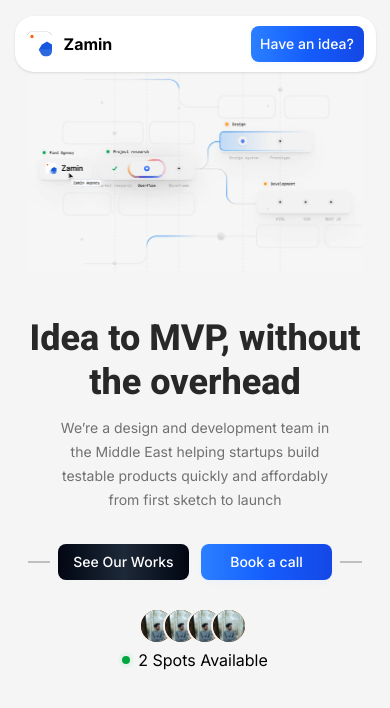
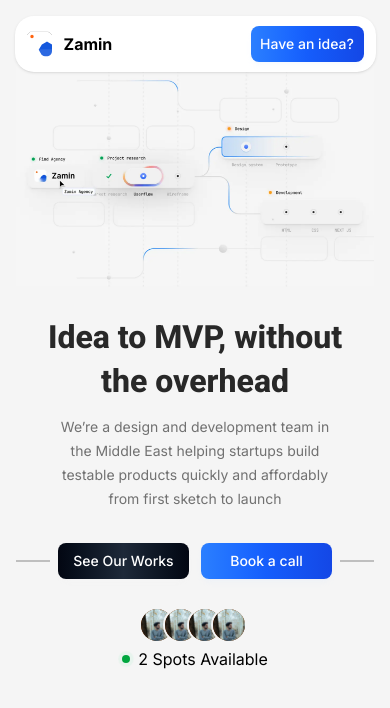
Before and after one commit to parsa-farshah/zamin2, a Next.js app: page / in a window 390 px wide. Shown: the top 708 px of the page. Built offline with nearby package versions, Linux system fonts and the light colour scheme.

Commit message:
spacing meeting 4

```diff
--- a/app/components/Header.tsx
+++ b/app/components/Header.tsx
@@ -20,7 +20,7 @@ function Header() {
         />
       </div>
       <div className="pt-1">
-        <h1 className="text-center font-roboto text-[#282828] pt-10 sm:pt-0 text-[36px] sm:text-[42px] leading-11 sm:leading-13 font-extrabold sm:font-bold">
+        <h1 className="text-center font-roboto text-[#282828] pt-6 sm:pt-0 text-[32px] sm:text-[42px] leading-11 sm:leading-13 font-extrabold sm:font-bold">
           Idea to MVP, without <br className="md:hidden block" /> the{" "}
           <br className="lg:block hidden" /> overhead
         </h1>
--- a/app/page.tsx
+++ b/app/page.tsx
@@ -3,7 +3,7 @@ import Navbar from "./components/Navbar";
 
 export default function Home() {
   return (
-    <div className="flex  justify-center px-7 md:px-[90px] xl:px-[357px]">
+    <div className="flex  justify-center px-4 md:px-[90px] xl:px-[357px]">
       <Navbar />
       <Header />
     </div>
```
